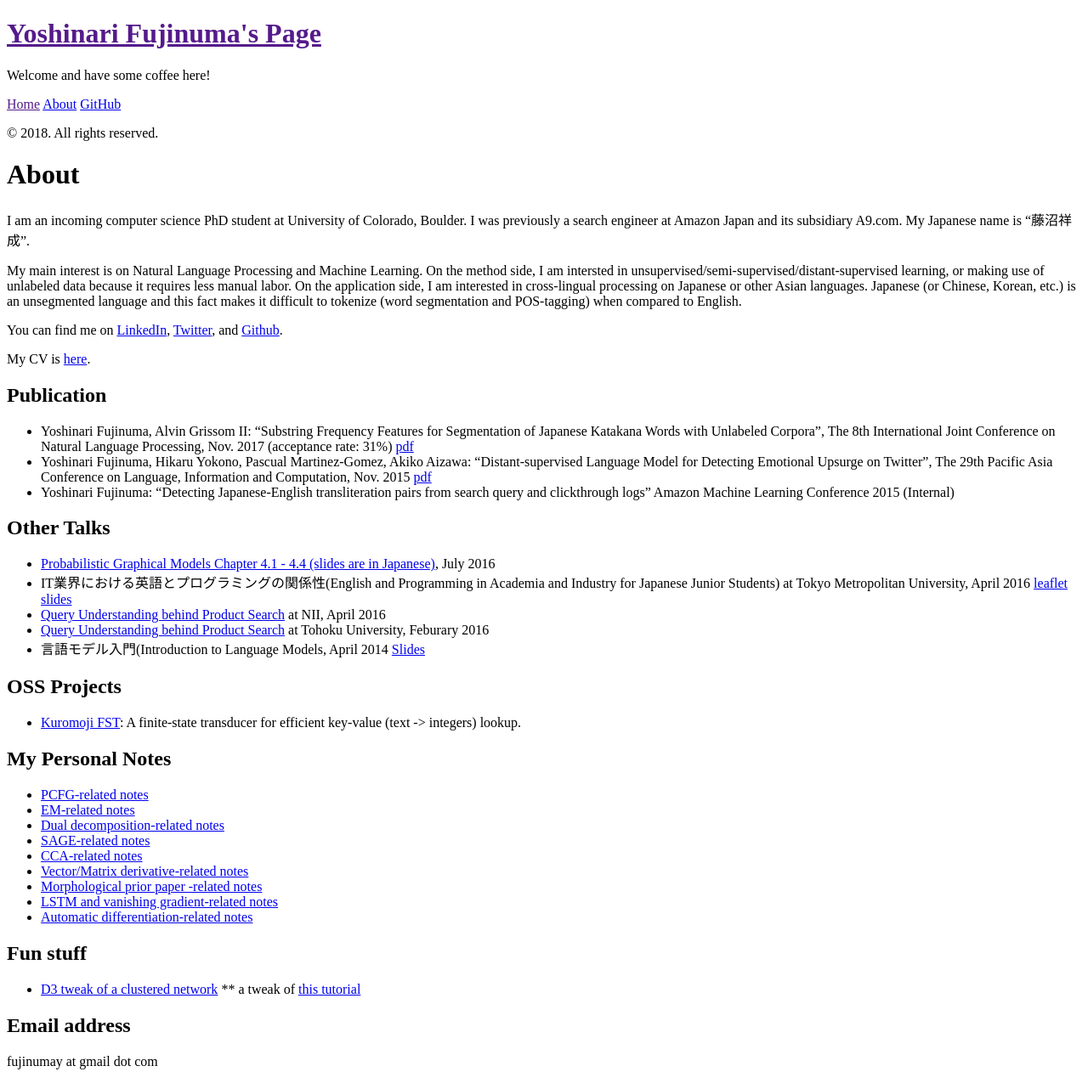
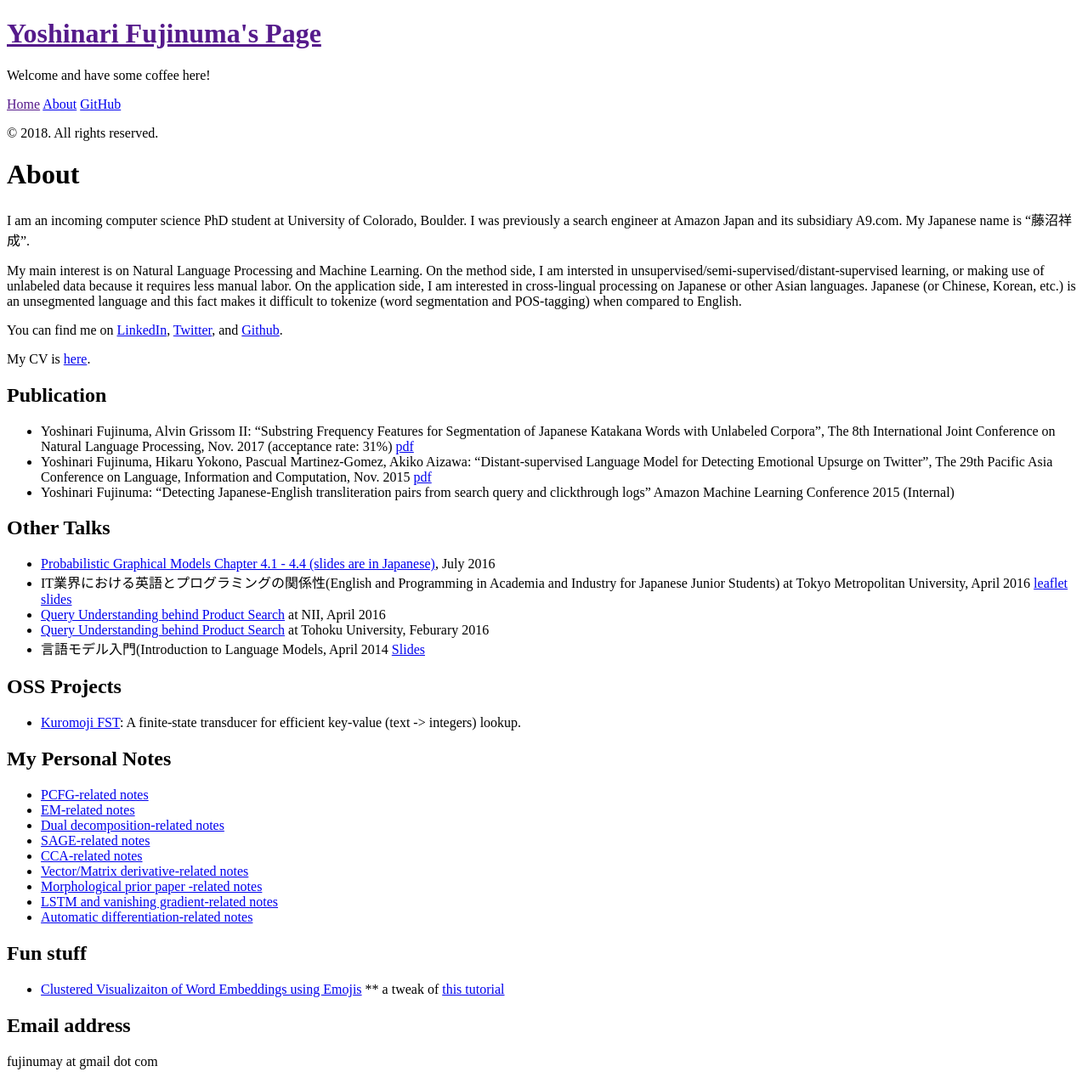
Before and after one commit to akkikiki/akkikiki.github.io, a Jekyll site: the page built from about.md, in a window 1280 px wide. Shown: the whole page at 85% size. Built offline with Jekyll 4.4.1, drawn with Linux system fonts in a browser that asks for light colours.

Commit message:
updating about.md

```diff
--- a/about.md
+++ b/about.md
@@ -39,7 +39,7 @@ My CV is [here]({{ site.url }}/assets/yoshinari_fujinuma_cv.pdf).
 * [Automatic differentiation-related notes]({{ site.url }}/assets/auto_diff.html)
 
 ## Fun stuff
-* [D3 tweak of a clustered network]({{ site.url }}/assets/cluster_network.html)
+* [Clustered Visualizaiton of Word Embeddings using Emojis]({{ site.url }}/assets/cluster_network.html)
 ** a tweak of [this tutorial](http://bl.ocks.org/GerHobbelt/3071239)
 
 ## Email address
```
